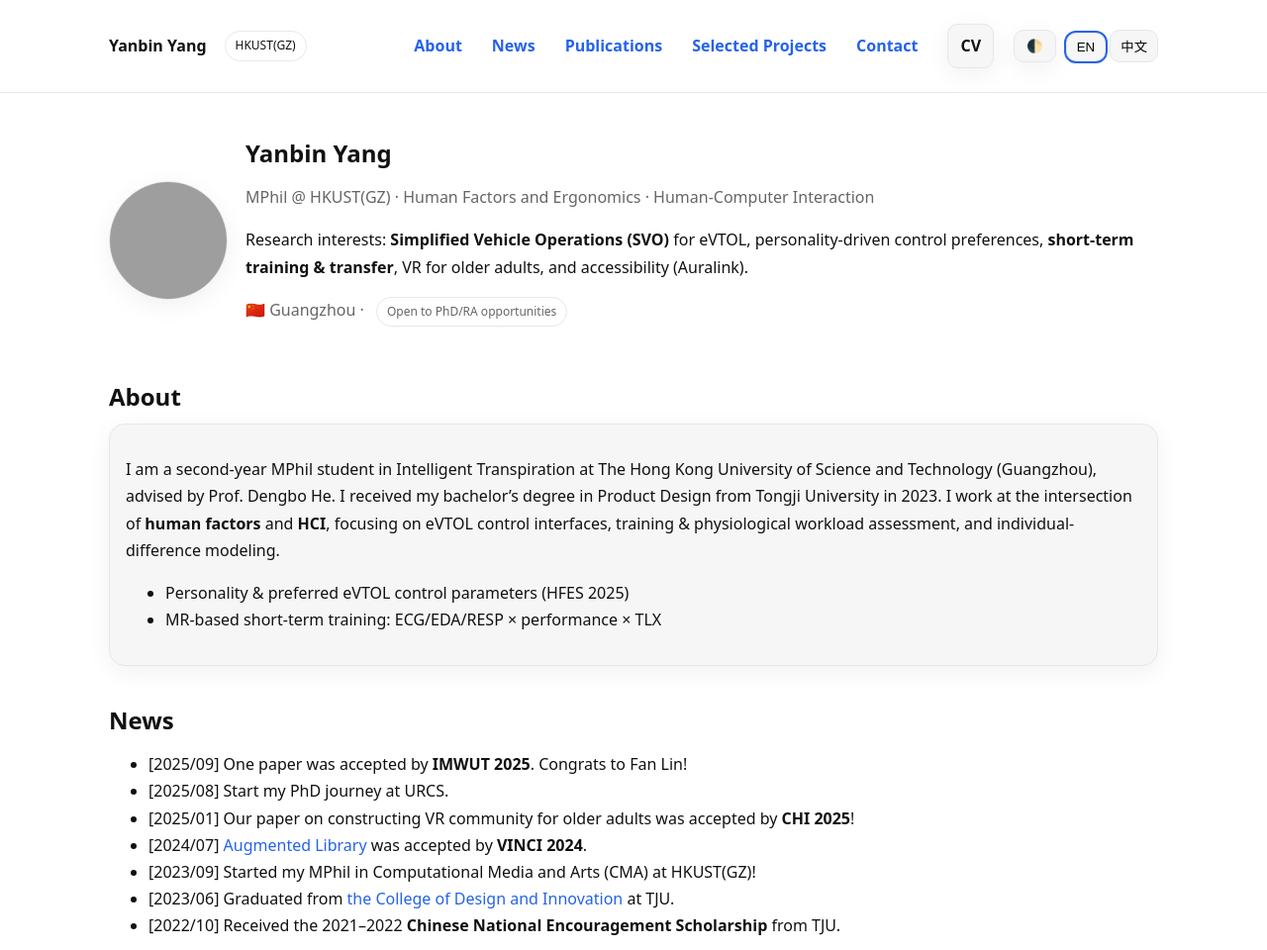
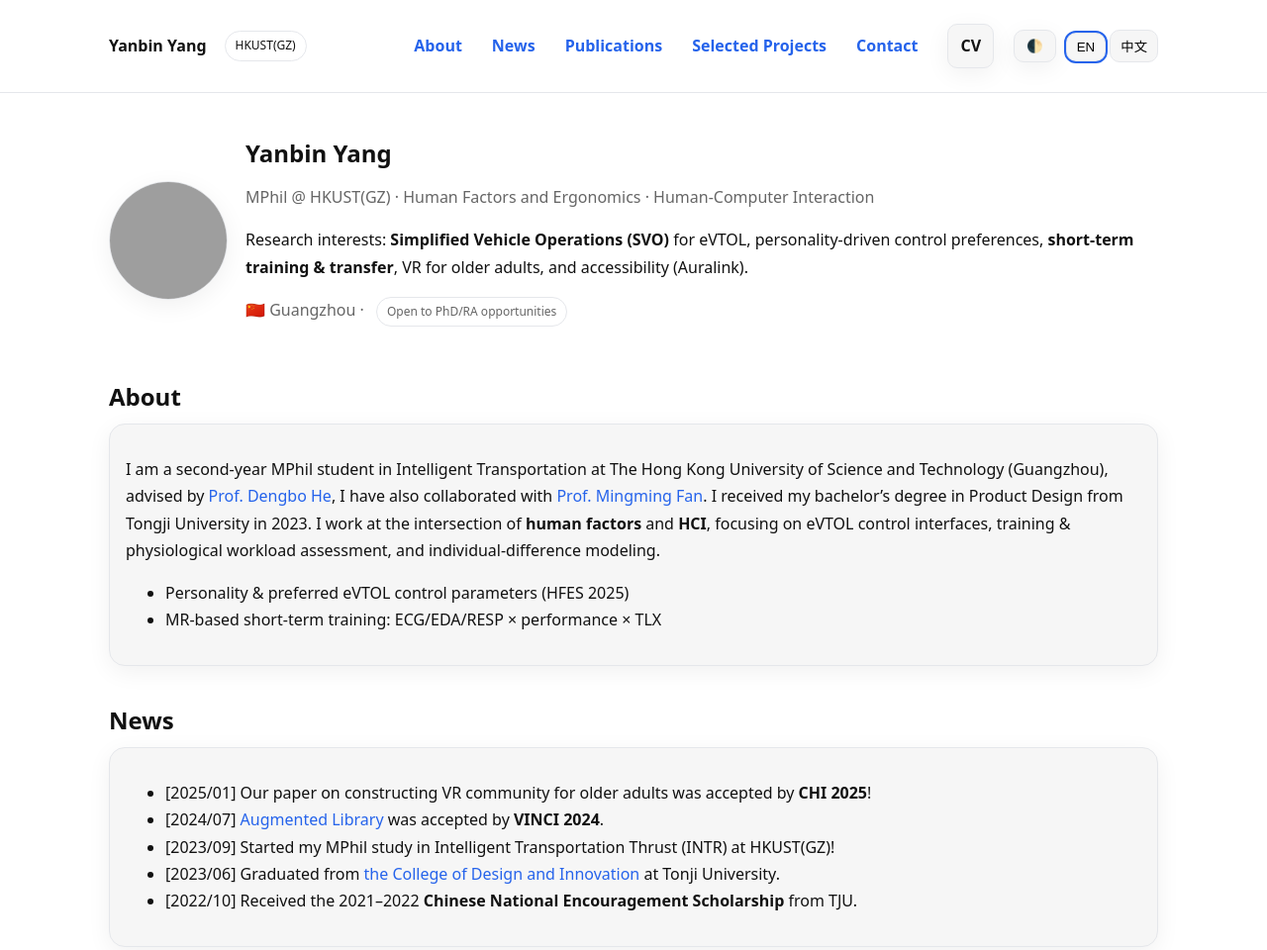
Before and after one commit to Yanbin-creator/yanbin-creator.github.io, a plain HTML site: page index.html in a window 1280 px wide. Shown: the top 960 px of the page at 99% size. Drawn offline with Linux system fonts and the light colour scheme; grey boxes are pictures that could not be loaded.

Commit message:
Update index.html

```diff
--- a/index.html
+++ b/index.html
@@ -77,8 +77,12 @@
     <section id="about">
       <h2>About</h2>
       <div class="card">
-        <p>I am a second-year MPhil student in Intelligent Transpiration at The Hong Kong University of Science and Technology (Guangzhou), advised by Prof. Dengbo He. I received my bachelor’s degree in Product Design from Tongji University in 2023.
-            I work at the intersection of <strong>human factors</strong> and <strong>HCI</strong>, focusing on eVTOL control interfaces, training & physiological workload assessment, and individual-difference modeling.</p>
+        <p>I am a second-year MPhil student in Intelligent Transportation at The Hong Kong University of Science and Technology (Guangzhou),
+          advised by <a href="https://facultyprofiles.hkust-gz.edu.cn/faculty-personal-page/HE-Dengbo/dengbohe">Prof. Dengbo He</a>, I have
+          also collaborated with <a href="https://facultyprofiles.hkust-gz.edu.cn/faculty-personal-page/FAN-Mingming/mingmingfan">Prof. Mingming Fan</a>.
+          I received my bachelor’s degree in Product Design from Tongji University in 2023.
+            I work at the intersection of <strong>human factors</strong> and <strong>HCI</strong>, focusing on eVTOL control interfaces,
+          training & physiological workload assessment, and individual-difference modeling.</p>
         <ul>
           <li>Personality & preferred eVTOL control parameters (HFES 2025)</li>
           <li>MR-based short-term training: ECG/EDA/RESP × performance × TLX</li>
@@ -88,13 +92,12 @@
 
     <section id="news">
       <h2>News</h2>
+      <div class="card">
       <ul class="news-list">
-        <li>[2025/09] One paper was accepted by <strong>IMWUT 2025</strong>. Congrats to Fan Lin!</li>
-        <li>[2025/08] Start my PhD journey at URCS.</li>
         <li>[2025/01] Our paper on constructing VR community for older adults was accepted by <strong>CHI 2025</strong>!</li>
         <li>[2024/07] <a href="#">Augmented Library</a> was accepted by <strong>VINCI 2024</strong>.</li>
-        <li>[2023/09] Started my MPhil in Computational Media and Arts (CMA) at HKUST(GZ)!</li>
-        <li>[2023/06] Graduated from <a href="#">the College of Design and Innovation</a> at TJU.</li>
+        <li>[2023/09] Started my MPhil study in Intelligent Transportation Thrust (INTR) at HKUST(GZ)!</li>
+        <li>[2023/06] Graduated from <a href="https://tjdi.tongji.edu.cn/">the College of Design and Innovation</a> at Tonji University.</li>
         <li>[2022/10] Received the 2021–2022 <strong>Chinese National Encouragement Scholarship</strong> from TJU.</li>
       </ul>
     </section>
```
